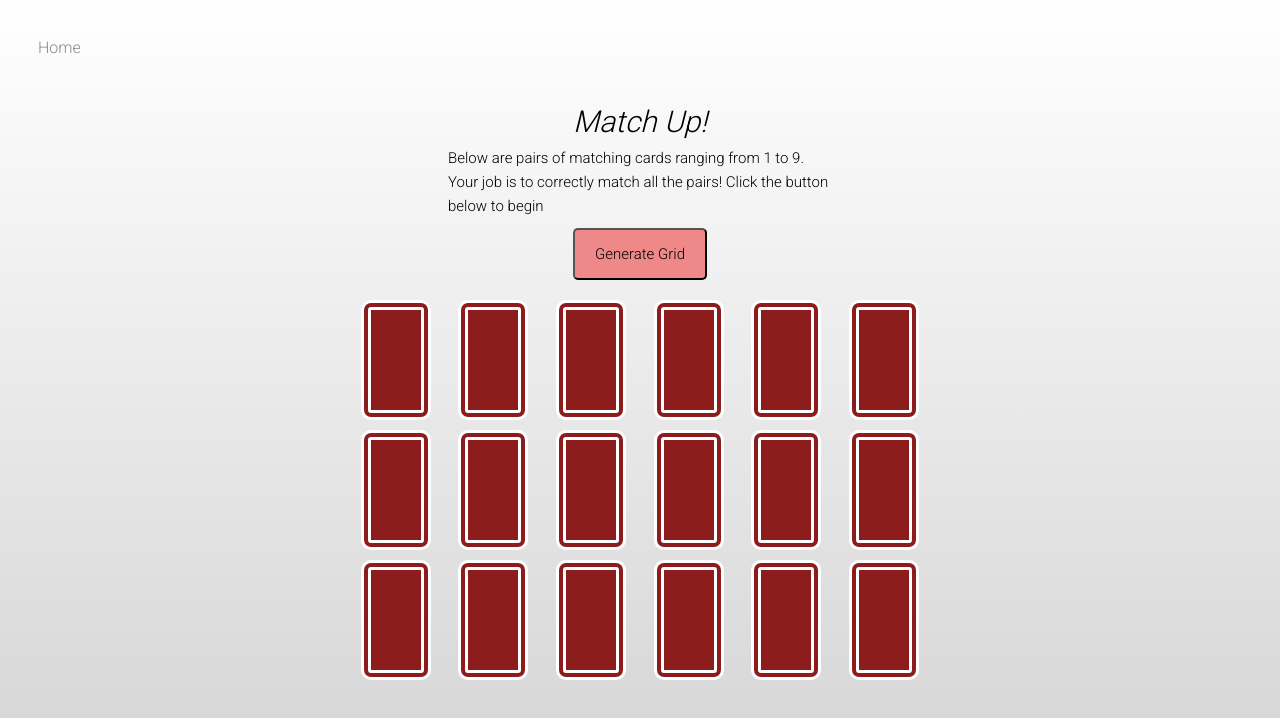
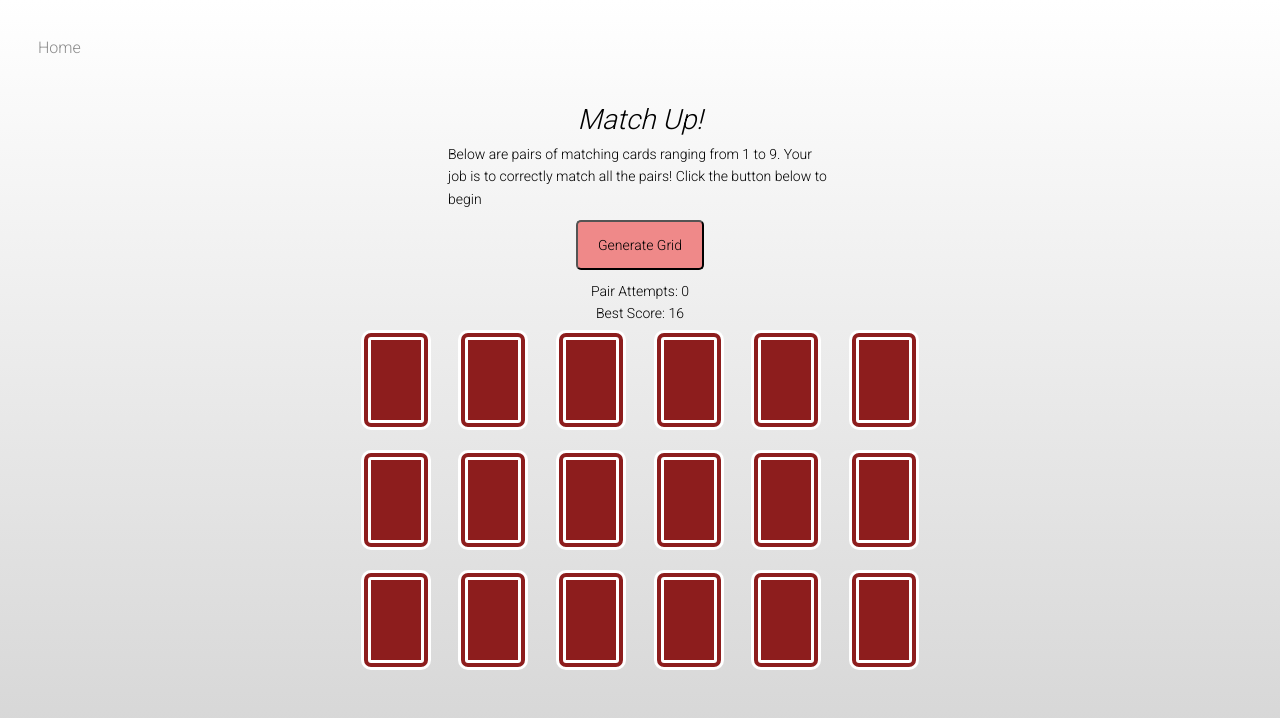
Before and after one commit to tiffmc1/small-react-projects, a React (Create React App) app: page /match-up in a window 1280 px wide. Shown: the top 718 px of the page. Built offline with nearby package versions, Linux system fonts and the light colour scheme; a web font is replaced by a local one.

Commit message:
MatchUp: added attempts and bestScore variables

```diff
--- a/src/projects/matchUp/MatchUp.js
+++ b/src/projects/matchUp/MatchUp.js
@@ -12,6 +12,8 @@ const MatchUp = () => {
 	const [disableCardClick, setDisableCardClick] = useState(
 		new Array(grid.length).fill(true)
 	);
+	const [count, setCount] = useState(0);
+	const [bestScore, setBestScore] = useState(16);
 
 	const generateRandomPairs = () => {
 		let startingGrid = [1, 1, 2, 2, 3, 3, 4, 4, 5, 5, 6, 6, 7, 7, 8, 8, 9, 9];
@@ -28,6 +30,7 @@ const MatchUp = () => {
 		setGrid(newGrid);
 		setDisableCardClick(resetDisableCardClick);
 		setRevealedGrid(resetRevealedGrid);
+		setCount(0);
 		setFirstClick({});
 	};
 
@@ -69,14 +72,25 @@ const MatchUp = () => {
 			setFirstClick({});
 		};
 
-		if (firstClick.num) handleSecondCardFlip(index);
+		if (firstClick.num) {
+			handleSecondCardFlip(index);
+			setCount(count + 1);
+		}
 
 		// IF EVERY CARD HAS BEEN REVEALED
 		let hasWon = copiedRevealedGrid.every((cardRevealed) => cardRevealed);
 
+		if (hasWon && count < bestScore) {
+			setBestScore(count);
+
+			setTimeout(() => {
+				alert("CONGRATS! YOU WON AND ARE THE TOP SCORER!");
+			}, 1000);
+		}
+
 		if (hasWon) {
 			setTimeout(() => {
-				alert("CONGRATS! YOU WON!!!");
+				alert("Congrats! You won! However, try again to beat the top score.");
 			}, 1000);
 		}
 	};
@@ -94,6 +108,8 @@ const MatchUp = () => {
 					<button className="grid-btn" onClick={generateRandomPairs}>
 						Generate Grid
 					</button>
+					<div>Pair Attempts: {count}</div>
+					<div>Best Score: {bestScore}</div>
 					{/* <Timer revealedGrid={revealedGrid} /> */}
 				</div>
 				<div className="grid-container">
--- a/src/projects/matchUp/matchUp.css
+++ b/src/projects/matchUp/matchUp.css
@@ -3,14 +3,14 @@
 	flex-direction: column;
 	align-items: center;
 	justify-content: center;
-	font-size: 15px;
+	font-size: 14px;
 	width: 60%;
 	margin: 0 auto;
 	line-height: 1.6;
 }
 
 .header-title {
-	font-size: 30px;
+	font-size: 28px;
 	font-weight: 500;
 	font-style: italic;
 }
@@ -31,13 +31,13 @@
 	display: flex;
 	align-items: center;
 	justify-content: center;
-	margin: 0 auto;
+	margin: 5px auto;
 	background: rgb(141, 29, 29);
 	color: white;
 	height: 100px;
 	width: 70px;
-	padding: 50px 20px;
-	font-size: 20px;
+	padding: 40px 15px;
+	font-size: 30px;
 	border: 1px double white;
 	border-width: 10px;
 	border-radius: 10px;
@@ -45,8 +45,8 @@
 
 .grid-btn {
 	padding: 15px 20px;
-	margin: 10px 0 20px 0;
-	font-size: 15px;
+	margin: 10px 0px;
+	font-size: 14px;
 	background-color: rgb(239, 137, 137);
 	color: black;
 	border-radius: 5px;
@@ -64,8 +64,8 @@
 }
 
 /* Timer.js */
-.timer-countdown {
+/* .timer-countdown {
 	display: block;
 	margin: 0 auto;
 	width: 50%;
-}
+} */
```
